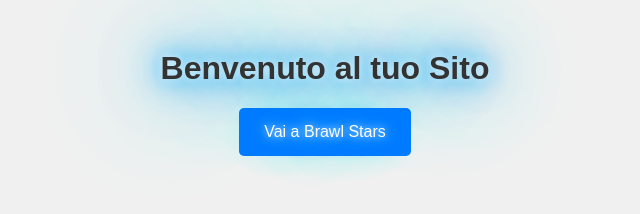
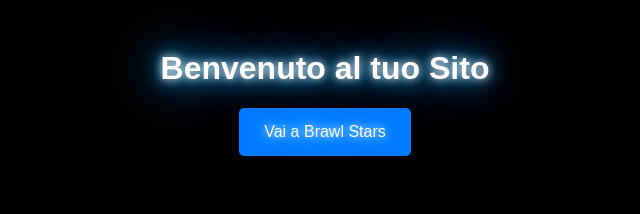
Before and after one commit to Theb1ffy/FreeBrawlStarsPin, a plain HTML site: page index.html in a window 1280 px wide. Shown: the whole page, without its empty margins (315-955 px from the left). Drawn offline with Linux system fonts and the light colour scheme.

Commit message:
Update index.html

```diff
--- a/index.html
+++ b/index.html
@@ -9,7 +9,7 @@
     font-family: Arial, sans-serif;
     margin: 0;
     padding: 0;
-    background-color: #f0f0f0;
+    background-color: #000;
   }
   .container {
     max-width: 800px;
@@ -17,7 +17,7 @@
     text-align: center;
   }
   h1 {
-    color: #333;
+    color: #fff;
     text-shadow: 0 0 10px #fff, 0 0 20px #00a8ff, 0 0 40px #00a8ff, 0 0 80px #00a8ff, 0 0 120px #00a8ff, 0 0 200px #00a8ff, 0 0 300px #00a8ff, 0 0 400px #00a8ff;
   }
   .button {
```
